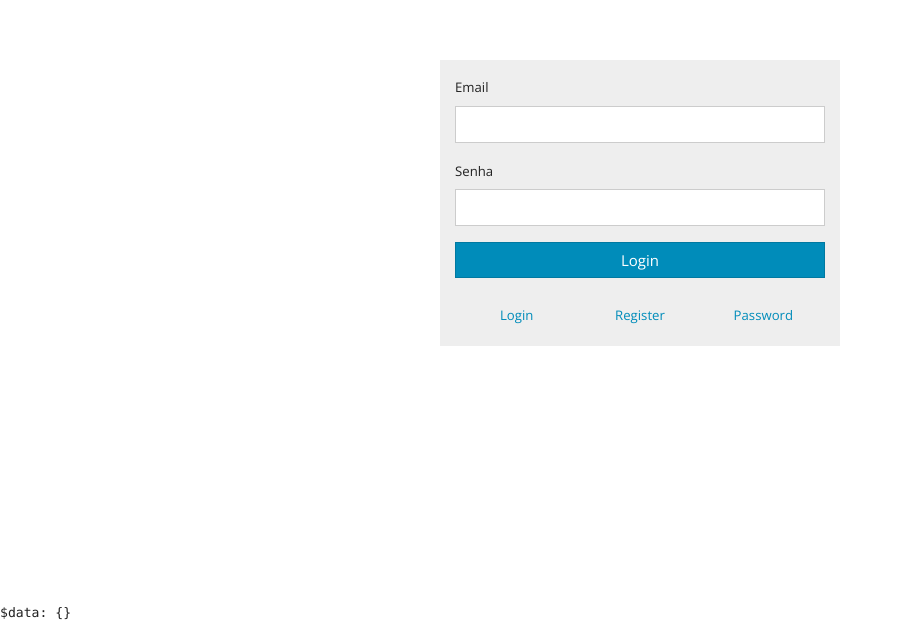
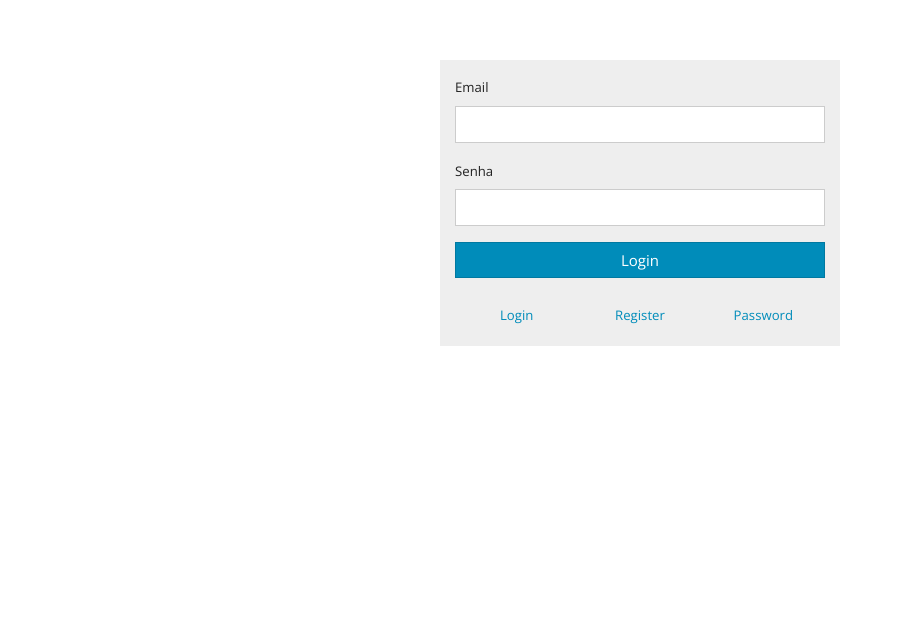
Before and after one commit to jeff-silva/freelahub, a Nuxt app: page / in a window 1280 px wide. Shown: the part 197-836 px from the top of the page, without its empty margins (0-902 px from the left). After the commit the page ends 800 px from the top, so only its background shows below. Built offline with nearby package versions, Linux system fonts and the light colour scheme; no server answers; a small style sheet from the web is missing.

Commit message:
Undo proccess env test

```diff
--- a/layouts/default.vue
+++ b/layouts/default.vue
@@ -66,8 +66,6 @@
     </template>
     <!-- content -->
   </AppView>
-
-  <pre>$data: {{ $data }}</pre>
 </div></template>
 
 
@@ -82,12 +80,6 @@ export default {
     Auth,
   },
 
-  data() {
-    return {
-      firebase_apiKey: process.env.firebase_apiKey,
-    };
-  },
-
   mounted() {
     this.$store.dispatch('auth/check');
   }
```
